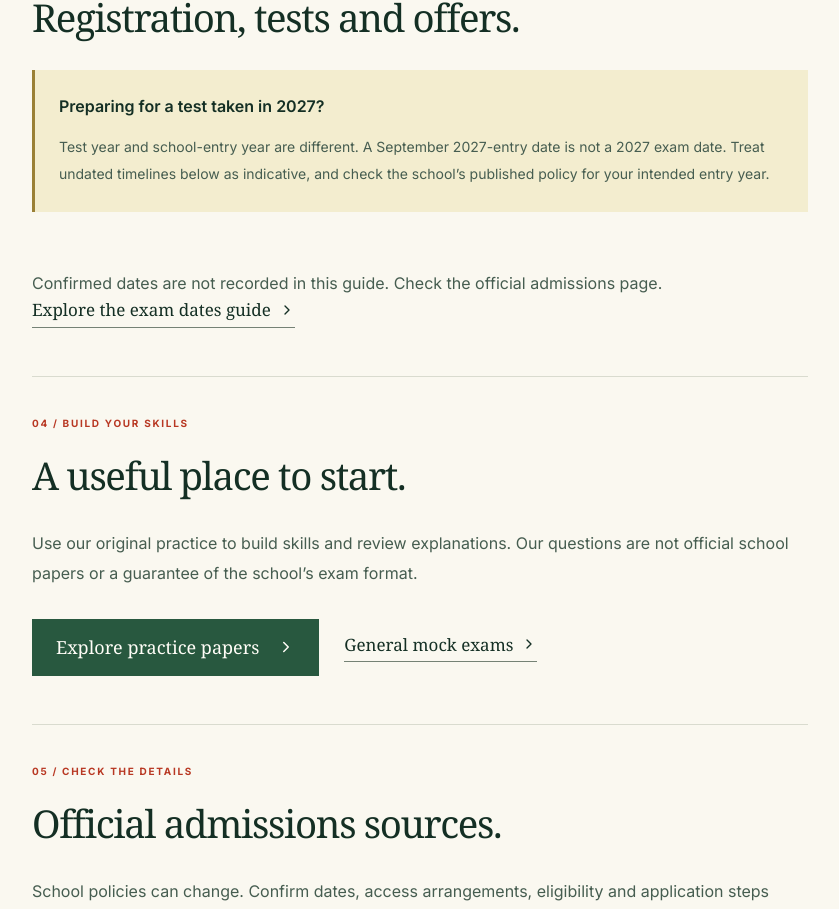
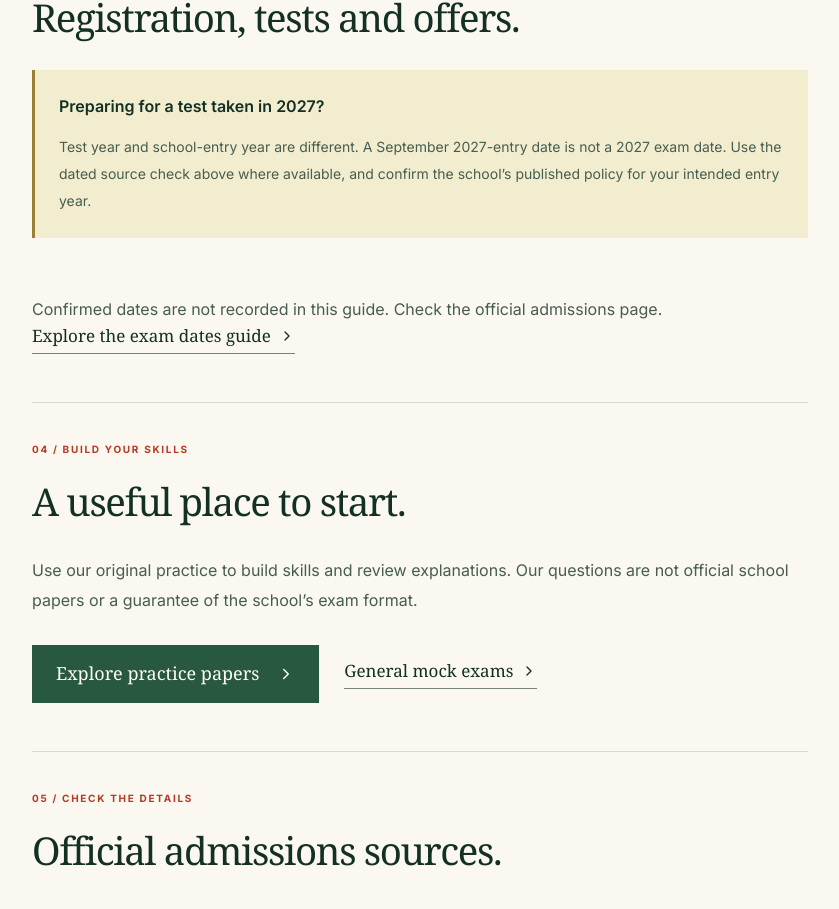
Before and after one commit to vimldn/11plus6, a Next.js app: page /schools/qe-boys in a window 1280 px wide. Shown: the part 2107-3016 px from the top of the page, without its empty margins (40-879 px from the left). Built offline with nearby package versions, Linux system fonts and the light colour scheme.

Commit message:
Keep school dates section consistent with dated evidence

```diff
--- a/app/schools/[id]/SchoolPageClient.tsx
+++ b/app/schools/[id]/SchoolPageClient.tsx
@@ -134,7 +134,7 @@ export default function SchoolPageClient({ params }: { params: { id: string } })
     <div className="school-profile-layout"><div className="school-profile-sections">
       <section id="assessment"><p className="brand-eyebrow">01 / Understand the assessment</p><h2>What does the exam involve?</h2><dl className="school-detail-list"><div><dt>Provider / format</dt><dd>{evidence?.format || (detail ? s.examFormat : null) || 'A current cycle-specific format has not been verified here.'}</dd></div>{detail?.entryStages && <div><dt>Entry stages</dt><dd>{detail.entryStages}</dd></div>}{detail?.examNotes && <div><dt>What is tested</dt><dd>{detail.examNotes}</dd></div>}</dl><SchoolPaperEvidence schoolId={school.id}/><h3>{evidence || detail ? "Subjects and preparation areas" : "General preparation areas — not a verified school syllabus"}</h3>{school.id === 'reading-school' ? <p>Broad KS2 application through Year 5 and written creativity. The FSCE guide covers English, Maths and other curriculum subjects; the selection of content changes annually.</p> : s.subjects?.length ? <ul className="school-subject-links">{s.subjects.map((sub:string)=><li key={sub}><Link href={`/subjects/${sub}`}>{subjectLabels[sub] || sub}<ChevronRight size={16}/></Link></li>)}</ul> : <p>Check the school’s official admissions page for the subjects tested.</p>}</section>
       <section id="admissions"><p className="brand-eyebrow">02 / Plan your application</p><h2>Admissions and eligibility.</h2><dl className="school-detail-list">{detail?.placesAvailable && <div><dt>Places listed in this guide</dt><dd>{detail.placesAvailable}</dd></div>}<div><dt>Catchment and priority</dt><dd>{detail?.catchmentArea === false ? 'No catchment area listed in this guide. Check the current policy for eligibility and oversubscription priorities.' : typeof detail?.catchmentArea === 'string' ? detail.catchmentArea : 'Check the school’s current admissions policy.'}</dd></div><div><dt>Selection</dt><dd>{s.selective ? 'Entrance assessment required — consult the current policy.' : 'Check the school’s admissions criteria.'}</dd></div></dl></section>
-      <section id="dates"><p className="brand-eyebrow">03 / Keep the years clear</p><h2>Registration, tests and offers.</h2><div className="school-year-note"><h3>Preparing for a test taken in 2027?</h3><p>Test year and school-entry year are different. A September 2027-entry date is not a 2027 exam date. Treat undated timelines below as indicative, and check the school’s published policy for your intended entry year.</p></div><dl className="school-detail-list">{detail?.registrationWindow && <div><dt>Registration information currently held</dt><dd>{detail.registrationWindow}</dd></div>}{detail?.resultsTimeline && <div><dt>Tests, results and offers currently held</dt><dd>{detail.resultsTimeline}</dd></div>}</dl>{!detail?.registrationWindow && <p>Confirmed dates are not recorded in this guide. Check the official admissions page.</p>}<Link className="brand-text-link" href="/exam-dates">Explore the exam dates guide <ChevronRight size={16}/></Link></section>
+      <section id="dates"><p className="brand-eyebrow">03 / Keep the years clear</p><h2>Registration, tests and offers.</h2><div className="school-year-note"><h3>Preparing for a test taken in 2027?</h3><p>Test year and school-entry year are different. A September 2027-entry date is not a 2027 exam date. Use the dated source check above where available, and confirm the school’s published policy for your intended entry year.</p></div><dl className="school-detail-list">{detail?.registrationWindow && <div><dt>Registration information currently held</dt><dd>{detail.registrationWindow}</dd></div>}{detail?.resultsTimeline && <div><dt>Tests, results and offers currently held</dt><dd>{detail.resultsTimeline}</dd></div>}</dl>{!detail?.registrationWindow && <p>{evidence?.cohort || 'Confirmed dates are not recorded in this guide. Check the official admissions page.'}</p>}<Link className="brand-text-link" href="/exam-dates">Explore the exam dates guide <ChevronRight size={16}/></Link></section>
       <section id="preparation"><p className="brand-eyebrow">04 / Build your skills</p><h2>A useful place to start.</h2><p>Use our original practice to build skills and review explanations. Our questions are not official school papers or a guarantee of the school’s exam format.</p><div className="school-practice-actions"><Link href={`/papers?highlight=${school.id}`} className="brand-button">Explore practice papers <ChevronRight size={18}/></Link><Link href="/mock-exams" className="brand-text-link">General mock exams <ChevronRight size={16}/></Link></div></section>
       <section id="sources"><p className="brand-eyebrow">05 / Check the details</p><h2>Official admissions sources.</h2><p>School policies can change. Confirm dates, access arrangements, eligibility and application steps directly with the school before acting.</p>{evidence?.sourceUrl || detail?.admissionsUrl ? <a href={evidence?.sourceUrl || detail?.admissionsUrl} target="_blank" rel="noopener noreferrer" className="brand-text-link">{school.name}: official admissions <ExternalLink size={16}/></a> : <p>This guide does not yet have a verified official admissions link.</p>}{!detail && !evidence && <p className="mt-6">A detailed cycle-specific admissions profile for this school is not yet verified here.</p>}</section>
     </div><aside className="school-profile-sidebar"><p className="brand-eyebrow">Your next step</p><h2>Start with the school.</h2><p>Confirm the right entry year and assessment before choosing your preparation.</p>{(evidence?.sourceUrl || detail?.admissionsUrl) && <a href={evidence?.sourceUrl || detail?.admissionsUrl} target="_blank" rel="noopener noreferrer" className="brand-button">Official admissions <ExternalLink size={16}/></a>}<Link href="#preparation" className="brand-text-link">Find practice options <ChevronRight size={16}/></Link></aside></div>
```
